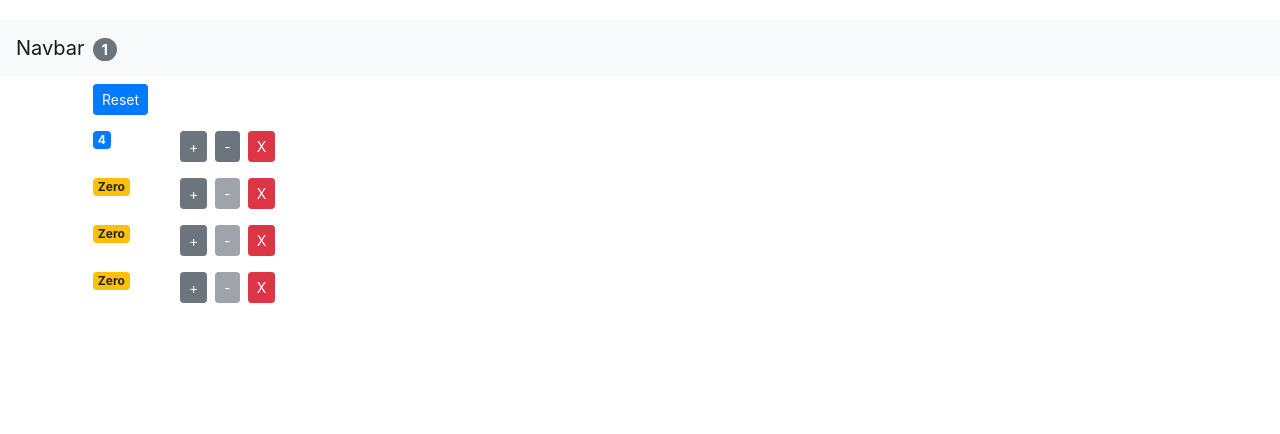
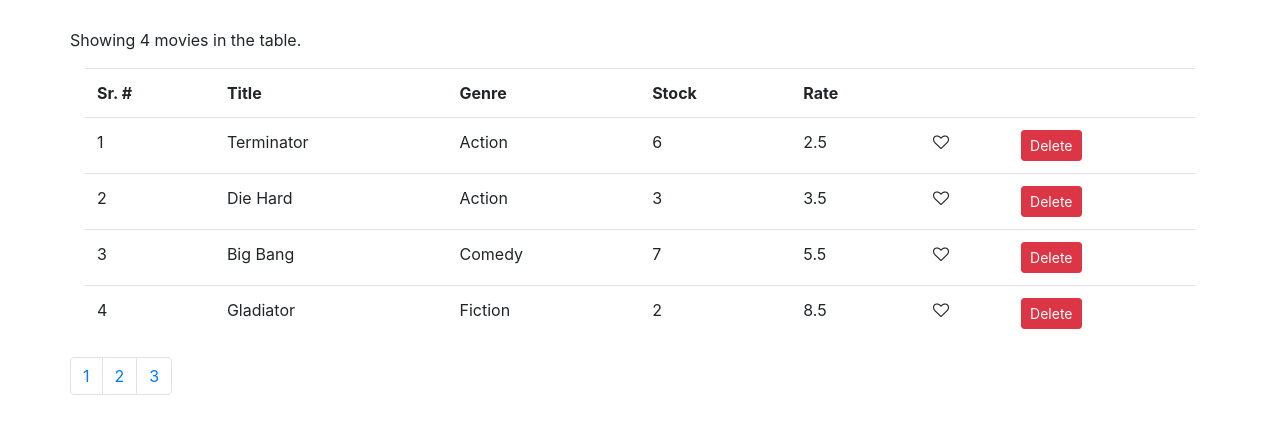
Before and after one commit to InfoTechSole/react-practice, a React (Create React App) app: page / in a window 1280 px wide. Shown: the top 434 px of the page. Built offline with nearby package versions, Linux system fonts and the light colour scheme.

Commit message:
5-Table-Implementation lecture 2 -- Solution implemented

```diff
--- /dev/null
+++ b/src/components/common/pagination.jsx
@@ -0,0 +1,41 @@
+import React, { Component } from "react";
+
+const Pagination = props => {
+  let records = props.records;
+  let totalCount = records.length;
+  let itemsPerPage = props.itemsPerPage;
+
+  let totalPages = totalCount / itemsPerPage;
+  records.slice(0, itemsPerPage);
+
+  var pages = [];
+  for (let index = 0; index < totalPages; index++) {
+    pages.push(
+      <li className="page-item">
+        <a href="#" className="page-link">
+          {index + 1}
+        </a>
+      </li>
+    );
+  }
+
+  return (
+    <nav aria-label="Page navigation example">
+      <ul class="pagination">
+        {/* <li class="page-item">
+              <a class="page-link" href="#">
+                Previous
+              </a>
+            </li> */}
+        {pages}
+        {/* <li class="page-item">
+              <a class="page-link" href="#">
+                Next
+              </a>
+            </li> */}
+      </ul>
+    </nav>
+  );
+};
+
+export default Pagination;
--- a/src/components/movies.jsx
+++ b/src/components/movies.jsx
@@ -1,10 +1,13 @@
 import React, { Component } from "react";
 import { getMovies } from "../services/fakeMovieService";
 import Like from "./common/like";
+import Pagination from "./common/pagination";
 
 class Movies extends Component {
   state = {
-    movies: getMovies()
+    movies: getMovies(),
+    offset: 0,
+    limit: 4
   };
 
   handleDelete = movie => {
@@ -21,9 +24,34 @@ class Movies extends Component {
     this.setState({ movies: this.state.movies });
   };
 
+  gotoPage = pageNumber => {
+    let offset = pageNumber * this.state.limit;
+    this.setState({ offset });
+  };
+
   render() {
-    let { movies } = this.state;
-    let { length: moviesCount } = this.state.movies;
+    let { movies, offset, limit } = this.state;
+
+    let totalPages = movies.length / limit;
+    movies = movies.slice(offset, limit + offset);
+    let selectedPage = Math.floor(offset / limit) + 1;
+
+    let { length: moviesCount } = movies; // Object destructuring: assigning 'movies.length' to 'moviesCount' variable
+
+    var pages = [];
+    for (let index = 0; index < totalPages; index++) {
+      pages.push(
+        <li className="page-item" key={index}>
+          <a
+            href="#"
+            className="page-link"
+            onClick={() => this.gotoPage(index)}
+          >
+            {index + 1}
+          </a>
+        </li>
+      );
+    }
 
     return (
       <React.Fragment>
@@ -34,7 +62,7 @@ class Movies extends Component {
         </p>
         <table className="table">
           <thead>
-            <tr>
+            <tr style={{ fontWeight: "bold" }}>
               <td>Sr. #</td>
               <td>Title</td>
               <td>Genre</td>
@@ -71,6 +99,12 @@ class Movies extends Component {
             {/* {moviesCount === 0 ? <tr> No record found.</tr> : <tr></tr>} */}
           </tbody>
         </table>
+        {/* <Pagination records={this.state.movies} itemsPerPage={4} /> */}
+        <div className="row">
+          <nav aria-label="Page navigation example">
+            <ul className="pagination">{pages}</ul>
+          </nav>
+        </div>
       </React.Fragment>
     );
   }
--- a/src/index.js
+++ b/src/index.js
@@ -5,10 +5,13 @@ import App from "./App";
 import reportWebVitals from "./reportWebVitals";
 import "bootstrap/dist/css/bootstrap.css";
 import "font-awesome/css/font-awesome.css";
+import Movies from "./components/movies";
 
 ReactDOM.render(
   <React.StrictMode>
-    <App />
+    <div className="container">
+      <Movies />
+    </div>
   </React.StrictMode>,
   document.getElementById("root")
 );
```
Also changed, not shown: src/components/common/like.jsx (+24 -1 lines).
